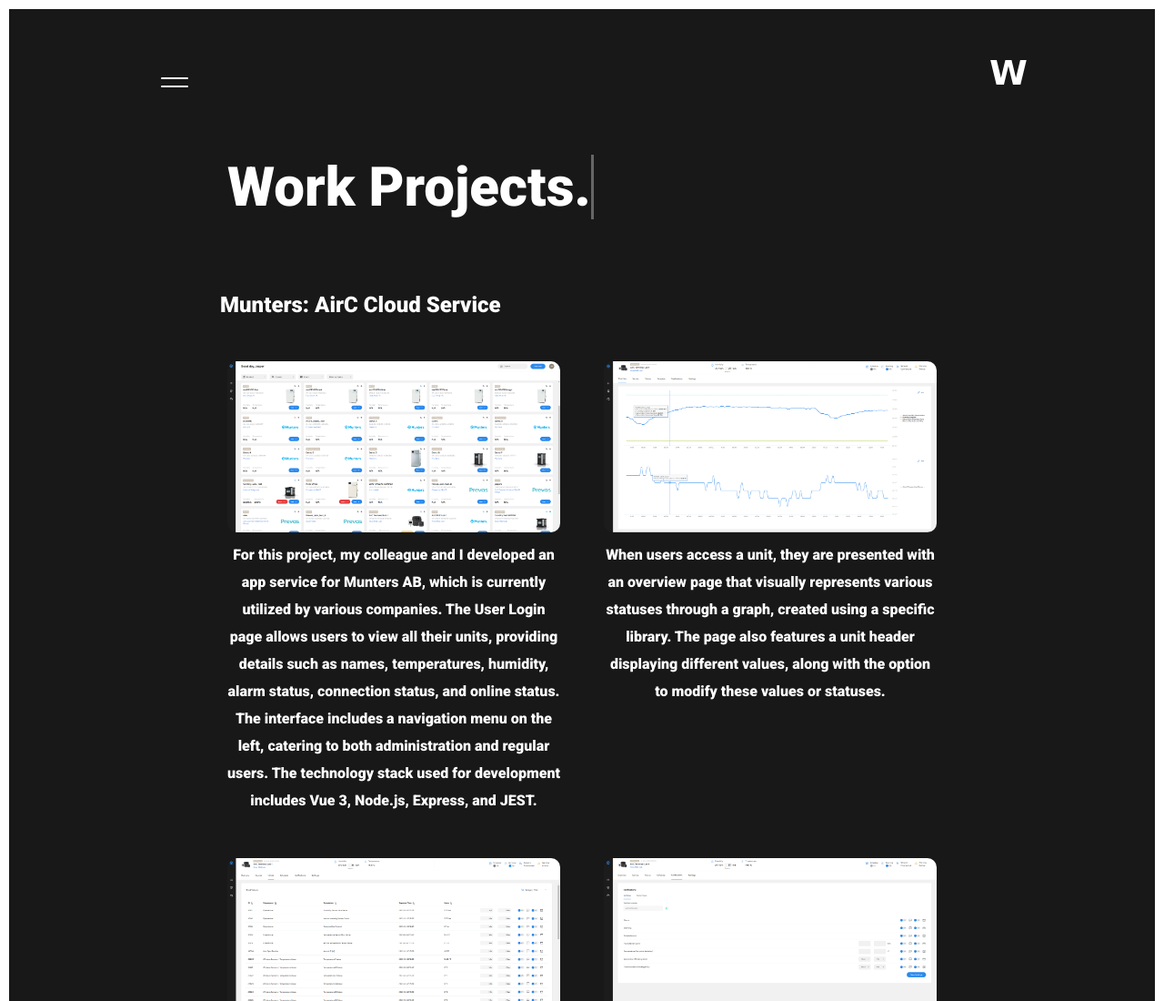
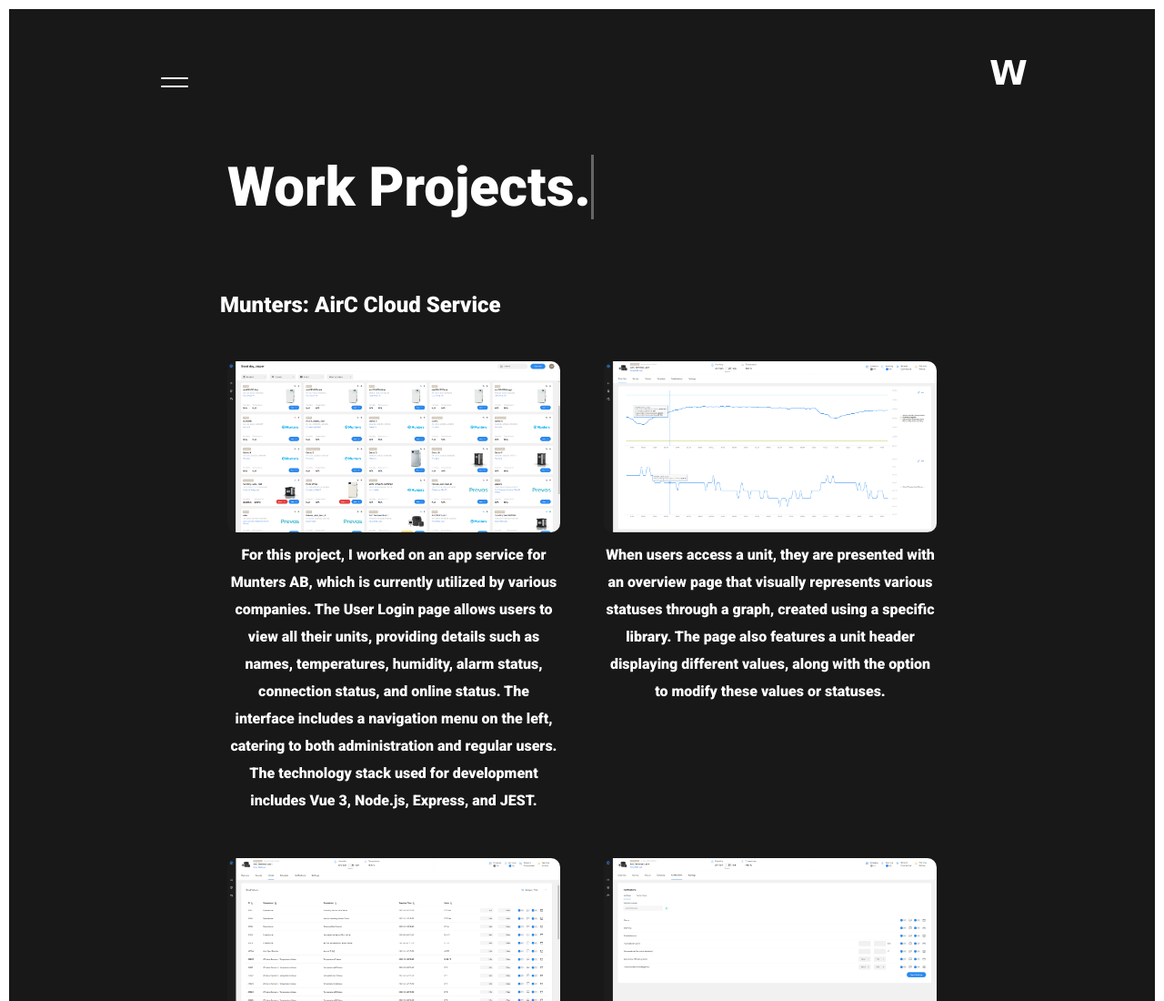
Before and after one commit to Jesperwi/Website-Portfolio, a plain HTML site: page work.html in a window 1280 px wide. Shown: the top 1100 px of the page at 91% size. Drawn offline with nearby package versions, Linux system fonts and the light colour scheme; a web font is replaced by a local one.

Commit message:
text update work
text update work

```diff
--- a/work.html
+++ b/work.html
@@ -40,7 +40,7 @@
     <div class="grid__item">
         <img class="imgItem" src="./Img/Framsida-munters.png">
         <p>
-            For this project, my colleague and I developed an app service for Munters AB, which is currently utilized by various companies. The User Login page allows users to view all their units, providing details such as names, temperatures, humidity, alarm status, connection status, and online status. The interface includes a navigation menu on the left, catering to both administration and regular users. The technology stack used for development includes Vue 3, Node.js, Express, and JEST.
+            For this project, I worked on an app service for Munters AB, which is currently utilized by various companies. The User Login page allows users to view all their units, providing details such as names, temperatures, humidity, alarm status, connection status, and online status. The interface includes a navigation menu on the left, catering to both administration and regular users. The technology stack used for development includes Vue 3, Node.js, Express, and JEST.
         </p>
     </div>
     <div class="grid__item">
```
